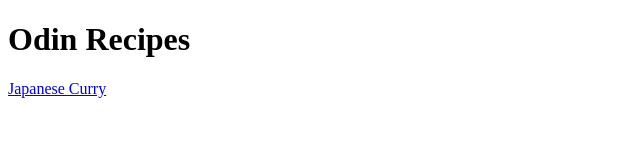
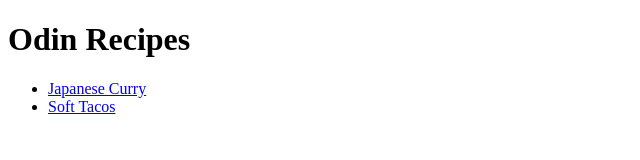
Before and after one commit to Carlowsss/odin-recipes, a plain HTML site: page index.html in a window 1280 px wide. Shown: the whole page, without its empty margins (0-640 px from the left). Drawn offline with Linux system fonts and the light colour scheme.

Commit message:
Add soft tacos to index

```diff
--- a/index.html
+++ b/index.html
@@ -8,6 +8,13 @@
   </head>
   <body>
     <h1>Odin Recipes</h1>
-    <a href="recipes/japanese-curry.html"> Japanese Curry</a>
+    <ul>
+      <li>
+        <a href="recipes/japanese-curry.html"> Japanese Curry</a>
+      </li>
+      <li>
+        <a href="recipes/soft-tacos.html">Soft Tacos</a>
+      </li>
+    </ul>
   </body>
 </html>
```
